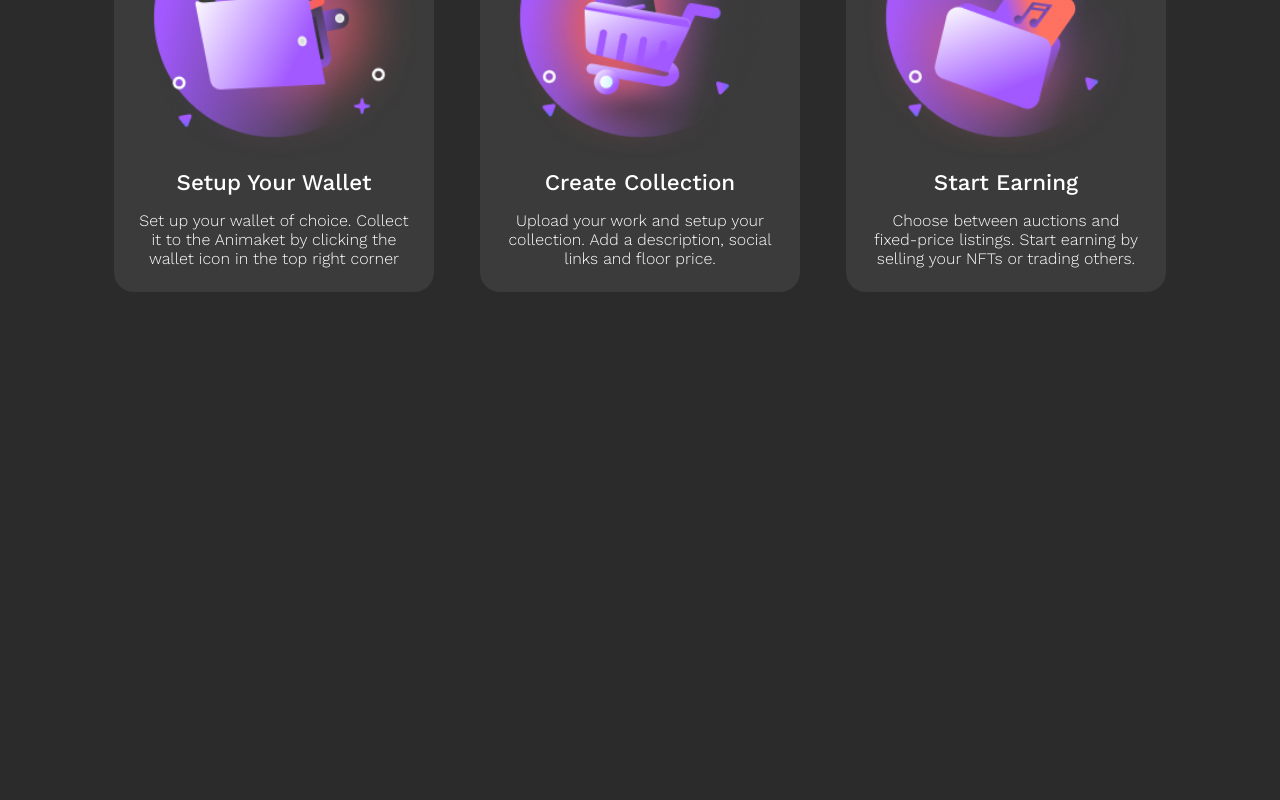
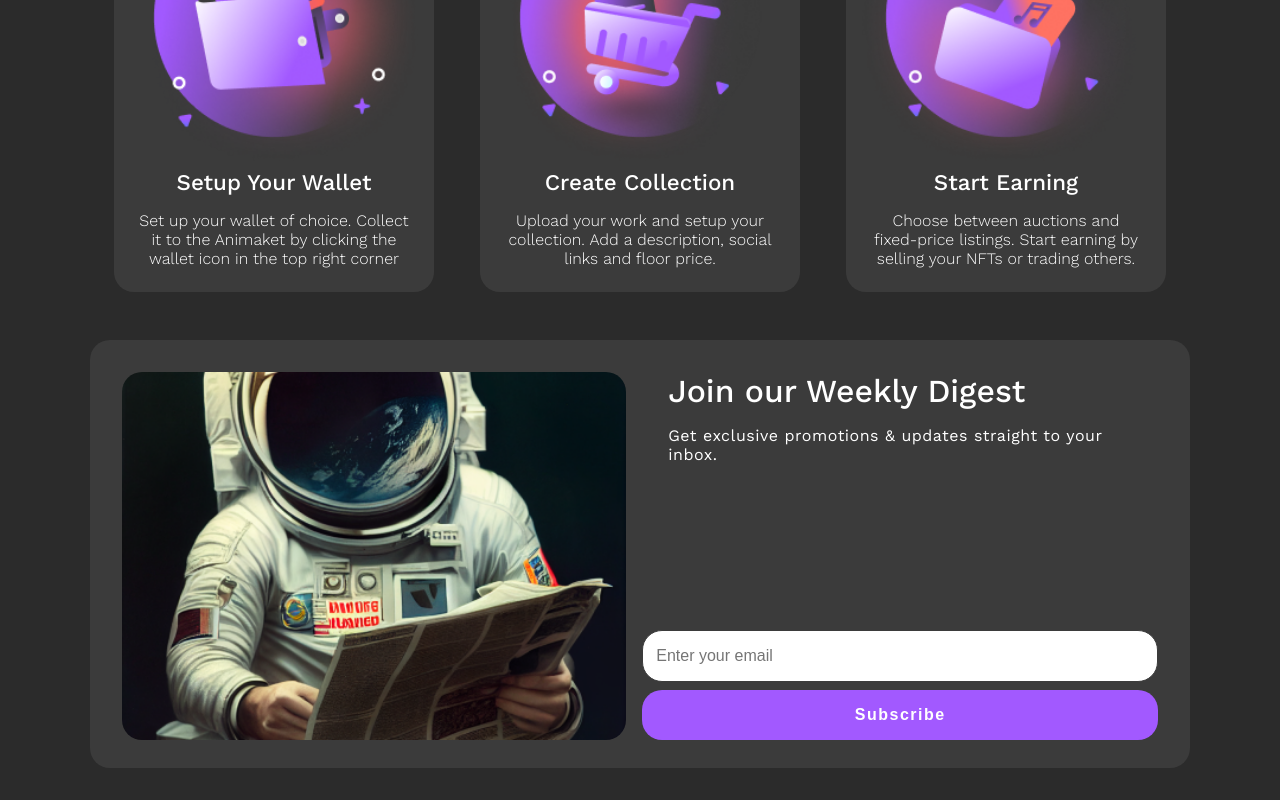
Before and after one commit to mayur0977/ui-practice-nft, a React (Vite) app: page / in a window 1280 px wide. Shown: the part 4044-4844 px from the top of the page. Before the commit the page ends 4384 px from the top, so only its background shows below. Built offline with nearby package versions, Linux system fonts and the light colour scheme.

Commit message:
Add : join team section

```diff
--- a/src/App.css
+++ b/src/App.css
@@ -9,6 +9,7 @@
 @import "./css/discoverNFT.css";
 @import "./css/upcomingNFT.css";
 @import "./css/howItWorks.css";
+@import "./css/joinTeam.css";
 
 #root {
   margin: 0 auto;
--- /dev/null
+++ b/src/css/joinTeam.css
@@ -0,0 +1,116 @@
+.join-wrapper {
+  max-width: 1100px;
+  width: 100%;
+  display: flex;
+  flex-direction: column;
+  margin: 0 auto;
+  margin-bottom: 2rem;
+}
+
+.join {
+  width: 100%;
+  padding: 2rem;
+
+  display: grid;
+  grid-template-columns: repeat(1, minmax(0, 1fr));
+  gap: 1rem;
+}
+.join > img {
+  width: 100%;
+  height: 100%;
+  object-fit: cover;
+  border-radius: 20px;
+}
+
+.join__title {
+  display: flex;
+  flex-direction: column;
+  max-width: 90%;
+  gap: 1rem;
+  margin-bottom: 1rem;
+}
+.join__title h1 {
+  font-weight: 500;
+}
+.join__title span {
+  line-height: 1.2rem;
+  letter-spacing: 0.5px;
+}
+
+.email_controls {
+  display: flex;
+  flex-direction: column;
+  gap: 0.5rem;
+  margin-bottom: 1rem;
+}
+
+.email_controls input {
+  width: 100%;
+  padding: 1rem 0.8rem;
+  font-size: 1rem;
+  border-radius: 20px;
+  border: 1px solid #3b3b3b;
+  outline: none;
+}
+
+.email_controls button {
+  width: 100%;
+  display: flex;
+  justify-content: center;
+  align-items: center;
+  gap: 0.5rem;
+  padding: 1rem 3.5rem;
+  font-size: 1rem;
+  font-weight: 600;
+  letter-spacing: 1.5px;
+  background-color: #a259ff;
+  color: white;
+  border: none;
+  border-radius: 20px;
+}
+
+@media (min-width: 426px) {
+  .join-wrapper {
+    padding: 2rem;
+  }
+  .join {
+    grid-template-columns: repeat(2, minmax(0, auto));
+    border-radius: 20px;
+    background-color: #3b3b3b;
+  }
+  .join > img {
+    grid-column: 1;
+    grid-row: 1/4;
+  }
+  .join__title {
+    grid-column: 2/3;
+    grid-row: 1;
+  }
+  .email_controls {
+    grid-column: 2/3;
+    grid-row: 1/5;
+    align-self: flex-end;
+  }
+}
+
+@media (min-width: 769px) {
+  .join-wrapper {
+    padding: 0;
+  }
+
+  .join > img {
+    grid-column: 1;
+    grid-row: 1/4;
+  }
+
+  .join__title {
+    grid-column: 2/3;
+    grid-row: 1/3;
+    place-self: center;
+  }
+  .email_controls {
+    grid-column: 2/3;
+    grid-row: 1/5;
+    align-self: self-end;
+  }
+}
--- a/src/pages/home/Home.tsx
+++ b/src/pages/home/Home.tsx
@@ -3,6 +3,7 @@ import DiscoverNFT from "./components/DiscoverNFT";
 import Header from "./components/Header";
 import Hero from "./components/Hero";
 import HowItWorks from "./components/HowItWorks";
+import JoinTeam from "./components/JoinTeam";
 import TopCreators from "./components/TopCreators";
 import TrendingCollection from "./components/TrendingCollection";
 import UpcomingNFT from "./components/UpcomingNFT";
@@ -19,6 +20,7 @@ function Home() {
       <DiscoverNFT />
       <UpcomingNFT />
       <HowItWorks />
+      <JoinTeam />
     </>
   );
 }
--- /dev/null
+++ b/src/pages/home/components/JoinTeam.tsx
@@ -0,0 +1,26 @@
+function JoinTeam() {
+  return (
+    <div className="join-wrapper">
+      <div className="join">
+        <img src="images/join_image.png" alt="" />
+        <div className="join__title">
+          <h1>Join our Weekly Digest</h1>
+          <span>
+            Get exclusive promotions & updates straight to your inbox.
+          </span>
+        </div>
+        <div className="email_controls">
+          <input
+            type="text"
+            placeholder="Enter your email"
+            name="email"
+            id="email"
+          />
+          <button>Subscribe</button>
+        </div>
+      </div>
+    </div>
+  );
+}
+
+export default JoinTeam;
```
Also changed, not shown: public/images/join_image.png (added), 1 other file (tests, documents, lock files or other folders).
